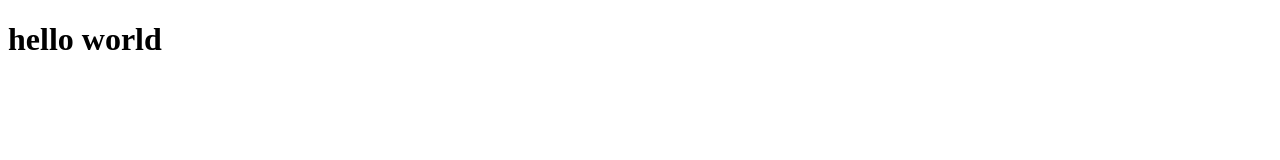
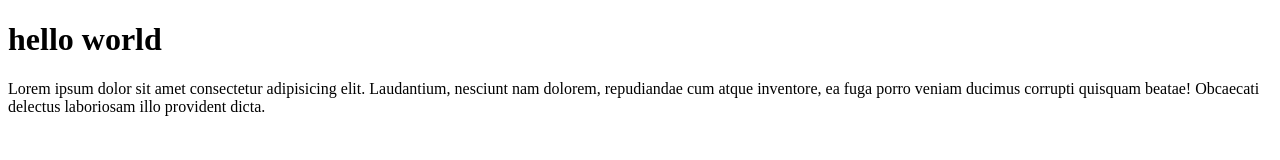
Before and after one commit to rafif125/git-test-remote, a plain HTML site: page index.html in a window 1280 px wide. Drawn offline with Linux system fonts and the light colour scheme.

Commit message:
menambahkan paragraf

```diff
--- a/index.html
+++ b/index.html
@@ -7,5 +7,6 @@
 </head>
 <body>
     <h1>hello world</h1>
+    <p>Lorem ipsum dolor sit amet consectetur adipisicing elit. Laudantium, nesciunt nam dolorem, repudiandae cum atque inventore, ea fuga porro veniam ducimus corrupti quisquam beatae! Obcaecati delectus laboriosam illo provident dicta.</p>
 </body>
 </html>
```
